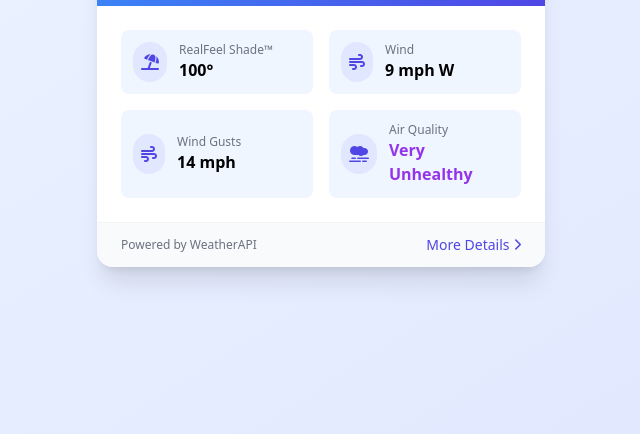
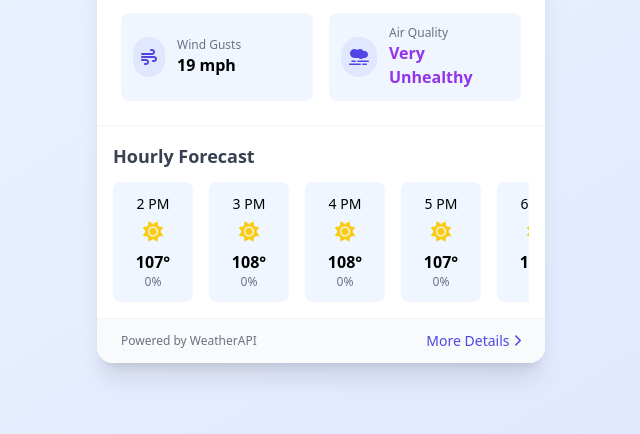
Before and after one commit to JitGora/weather-card, a plain HTML site: page index..html in a window 1280 px wide. Shown: the part 366-800 px from the top of the page, without its empty margins (319-959 px from the left). Drawn offline with nearby package versions, Linux system fonts and the light colour scheme.

Commit message:
Add hourly forecast section and update weather details

```diff
--- a/index..html
+++ b/index..html
@@ -8,6 +8,15 @@
         body {
             background-color: white; /* Ensure the iframe has a white background */
         }
+
+
+.hourly-forecast {
+scrollbar-width: none;
+-ms-overflow-style: none;
+}
+.hourly-forecast::-webkit-scrollbar {
+display: none;
+}
 
 
     </style>
@@ -21,6 +30,15 @@
 <title>Weather Card App</title>
 <script src="https://cdn.tailwindcss.com"></script>
 <link rel="stylesheet" href="https://cdnjs.cloudflare.com/ajax/libs/font-awesome/6.4.0/css/all.min.css">
+<style>
+.hourly-forecast {
+scrollbar-width: none;
+-ms-overflow-style: none;
+}
+.hourly-forecast::-webkit-scrollbar {
+display: none;
+}
+</style>
 </head>
 <body class="bg-gradient-to-br from-blue-50 to-indigo-100 min-h-screen flex items-center justify-center p-4">
 <div class="weather-card bg-white rounded-2xl shadow-xl overflow-hidden w-full max-w-md">
@@ -29,7 +47,7 @@
 <div class="flex justify-between items-start">
 <div>
 <h1 class="text-2xl font-bold">Current Weather</h1>
-<p class="text-blue-100">Updated: <span id="current-time">12:37 PM</span></p>
+<p class="text-blue-100">Updated: <span id="current-time">1:02 PM</span></p>
 </div>
 <div class="bg-white/20 rounded-full p-2">
 <i class="fas fa-sun text-3xl text-yellow-300"></i>
@@ -38,11 +56,11 @@
 
 <div class="flex items-center justify-between mt-6">
 <div class="text-5xl font-light">
-<span id="temp">103</span>°
+<span id="temp">105</span>°
 <div class="text-lg">Hazy sunshine</div>
 </div>
 <div class="text-right">
-<div class="text-lg">RealFeel® <span id="real-feel" class="font-bold">107</span>°</div>
+<div class="text-lg">RealFeel® <span id="real-feel" class="font-bold">110</span>°</div>
 <div class="text-xs opacity-80 mt-1">Last Updated: 2 min ago</div>
 </div>
 </div>
@@ -57,7 +75,7 @@
 </div>
 <div>
 <div class="text-xs text-gray-500">RealFeel Shade™</div>
-<div class="font-semibold"><span id="shade-temp">100</span>°</div>
+<div class="font-semibold"><span id="shade-temp">103</span>°</div>
 </div>
 </div>
 
@@ -67,7 +85,7 @@
 </div>
 <div>
 <div class="text-xs text-gray-500">Wind</div>
-<div class="font-semibold"><span id="wind-speed">9</span> mph <span id="wind-dir">W</span></div>
+<div class="font-semibold"><span id="wind-speed">9</span> mph <span id="wind-dir">SW</span></div>
 </div>
 </div>
 
@@ -77,7 +95,7 @@
 </div>
 <div>
 <div class="text-xs text-gray-500">Wind Gusts</div>
-<div class="font-semibold"><span id="gust-speed">14</span> mph</div>
+<div class="font-semibold"><span id="gust-speed">19</span> mph</div>
 </div>
 </div>
 
@@ -88,6 +106,64 @@
 <div>
 <div class="text-xs text-gray-500">Air Quality</div>
 <div class="font-semibold text-purple-600" id="air-quality">Very Unhealthy</div>
+</div>
+</div>
+</div>
+</div>
+
+<!-- Hourly Forecast -->
+<div class="hourly-forecast border-t border-gray-100 p-4">
+<h3 class="text-lg font-semibold mb-3 text-gray-700">Hourly Forecast</h3>
+<div class="overflow-x-auto whitespace-nowrap">
+<div class="inline-flex space-x-4">
+<!-- Hour 1 -->
+<div class="hourly-item bg-blue-50 rounded-lg p-3 inline-block w-20 text-center">
+<div class="text-sm font-medium">2 PM</div>
+<i class="fas fa-sun text-xl text-yellow-400 my-2"></i>
+<div class="font-bold">107°</div>
+<div class="text-xs text-gray-500">0%</div>
+</div>
+<!-- Hour 2 -->
+<div class="hourly-item bg-blue-50 rounded-lg p-3 inline-block w-20 text-center">
+<div class="text-sm font-medium">3 PM</div>
+<i class="fas fa-sun text-xl text-yellow-400 my-2"></i>
+<div class="font-bold">108°</div>
+<div class="text-xs text-gray-500">0%</div>
+</div>
+<!-- Hour 3 -->
+<div class="hourly-item bg-blue-50 rounded-lg p-3 inline-block w-20 text-center">
+<div class="text-sm font-medium">4 PM</div>
+<i class="fas fa-sun text-xl text-yellow-400 my-2"></i>
+<div class="font-bold">108°</div>
+<div class="text-xs text-gray-500">0%</div>
+</div>
+<!-- Hour 4 -->
+<div class="hourly-item bg-blue-50 rounded-lg p-3 inline-block w-20 text-center">
+<div class="text-sm font-medium">5 PM</div>
+<i class="fas fa-sun text-xl text-yellow-400 my-2"></i>
+<div class="font-bold">107°</div>
+<div class="text-xs text-gray-500">0%</div>
+</div>
+<!-- Hour 5 -->
+<div class="hourly-item bg-blue-50 rounded-lg p-3 inline-block w-20 text-center">
+<div class="text-sm font-medium">6 PM</div>
+<i class="fas fa-sun text-xl text-yellow-400 my-2"></i>
+<div class="font-bold">103°</div>
+<div class="text-xs text-gray-500">0%</div>
+</div>
+<!-- Hour 6 -->
+<div class="hourly-item bg-blue-50 rounded-lg p-3 inline-block w-20 text-center">
+<div class="text-sm font-medium">7 PM</div>
+<i class="fas fa-cloud-moon text-xl text-gray-400 my-2"></i>
+<div class="font-bold">100°</div>
+<div class="text-xs text-gray-500">0%</div>
+</div>
+<!-- Hour 7 -->
+<div class="hourly-item bg-blue-50 rounded-lg p-3 inline-block w-20 text-center">
+<div class="text-sm font-medium">8 PM</div>
+<i class="fas fa-moon text-xl text-gray-300 my-2"></i>
+<div class="font-bold">95°</div>
+<div class="text-xs text-gray-500">0%</div>
 </div>
 </div>
 </div>
```
